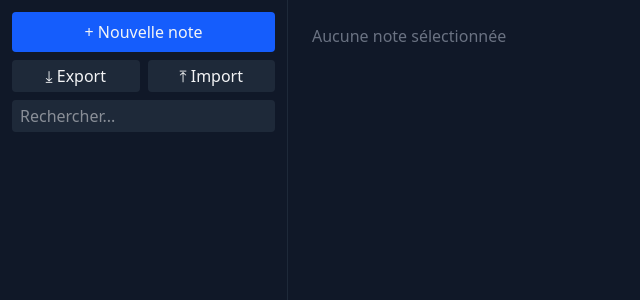
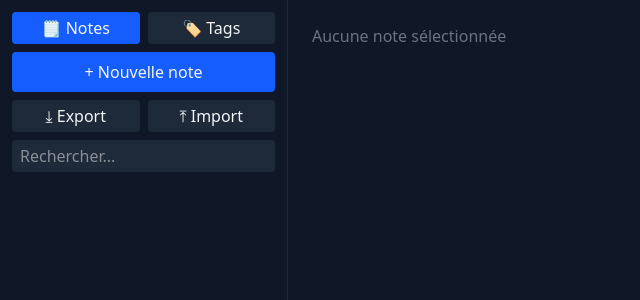
Before and after one commit to Grillon/notes-kit-1, a Next.js app: page / in a window 1280 px wide. Shown: the top 300 px of the page, without its empty margins (0-640 px from the left). Built offline with nearby package versions, Linux system fonts and the light colour scheme.

Commit message:
v0.5.1 ajout vu tags menu gauche
* liste des tags
* selection notes par tags

```diff
--- a/app/page.tsx
+++ b/app/page.tsx
@@ -17,6 +17,8 @@ export default function Page() {
   const [search, setSearch] = useState('');
   const [activeTab, setActiveTab] = useState<'edit' | 'preview'>('edit');
   const [menuOpen, setMenuOpen] = useState(false);
+  const [sidebarView, setSidebarView] = useState<'notes' | 'tags'>('notes');
+
 
 function extractTags(text: string): string[] {
   const regex = /#'([^']+)'|#(\w+)/g;
@@ -28,6 +30,13 @@ function extractTags(text: string): string[] {
   }
   return [...tags];
 }
+const allTags = useMemo(() => {
+  const tagSet = new Set<string>();
+  notes.forEach((n) => {
+    extractTags(n.content).forEach((t) => tagSet.add(t));
+  });
+  return [...tagSet].sort();
+}, [notes]);
 
 
   /* === Charger les notes === */
@@ -312,6 +321,25 @@ const markdownComponentsWithLinks = {
     ${menuOpen ? 'translate-x-0' : '-translate-x-full md:translate-x-0'}
   `}
 >
+  <div className="flex gap-2 mb-2">
+  <button
+    onClick={() => setSidebarView('notes')}
+    className={`flex-1 py-1 rounded ${
+      sidebarView === 'notes' ? 'bg-blue-600' : 'bg-gray-800'
+    }`}
+  >
+    🗒️ Notes
+  </button>
+  <button
+    onClick={() => setSidebarView('tags')}
+    className={`flex-1 py-1 rounded ${
+      sidebarView === 'tags' ? 'bg-blue-600' : 'bg-gray-800'
+    }`}
+  >
+    🏷️ Tags
+  </button>
+</div>
+
   <button
     onClick={createNote}
     className="w-full py-2 bg-blue-600 rounded hover:bg-blue-500"
@@ -345,12 +373,13 @@ const markdownComponentsWithLinks = {
   />
 
   <div className="space-y-1 max-h-[calc(100vh-200px)] overflow-y-auto">
-    {filtered.map((n) => (
+  {sidebarView === 'notes' ? (
+    filtered.map((n) => (
       <div
         key={n.id}
         onClick={() => {
           setActive(n);
-          setMenuOpen(false); // referme le menu après clic
+          setMenuOpen(false);
         }}
         className={`p-2 rounded cursor-pointer ${
           active?.id === n.id ? 'bg-blue-700' : 'hover:bg-gray-800'
@@ -363,8 +392,23 @@ const markdownComponentsWithLinks = {
           {new Date(n.updatedAt).toLocaleDateString()}
         </div>
       </div>
-    ))}
-  </div>
+    ))
+  ) : (
+    allTags.map((tag) => (
+      <div
+        key={tag}
+        onClick={() => {
+          setSearch('#' + tag);
+          setSidebarView('notes');
+        }}
+        className="p-2 rounded cursor-pointer hover:bg-gray-800 text-blue-400"
+      >
+        #{tag}
+      </div>
+    ))
+  )}
+</div>
+
 </aside>
 
       {/* === Éditeur === */}
```
